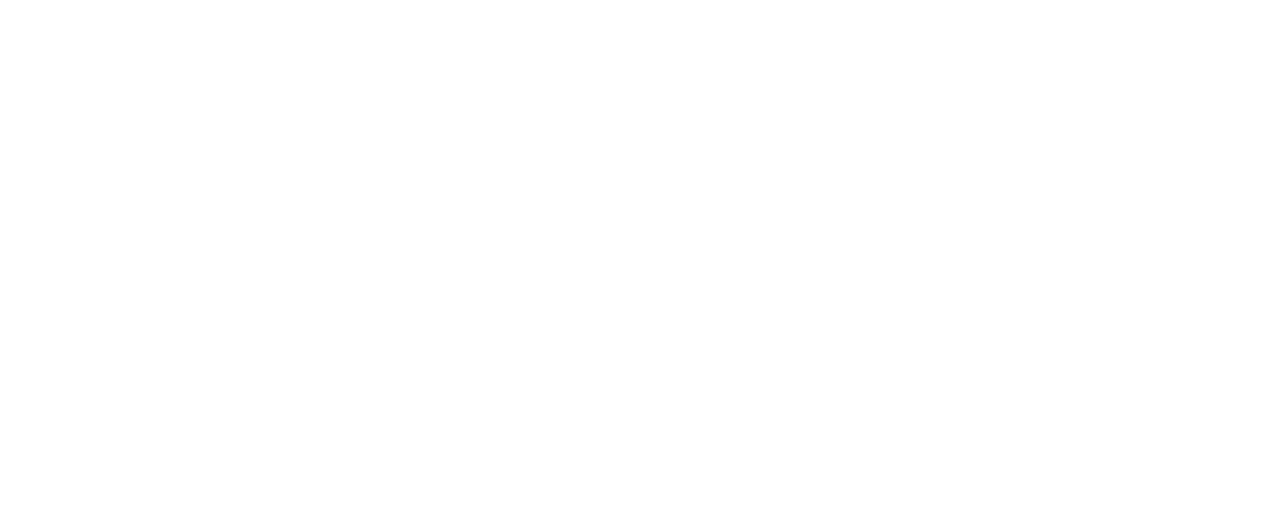
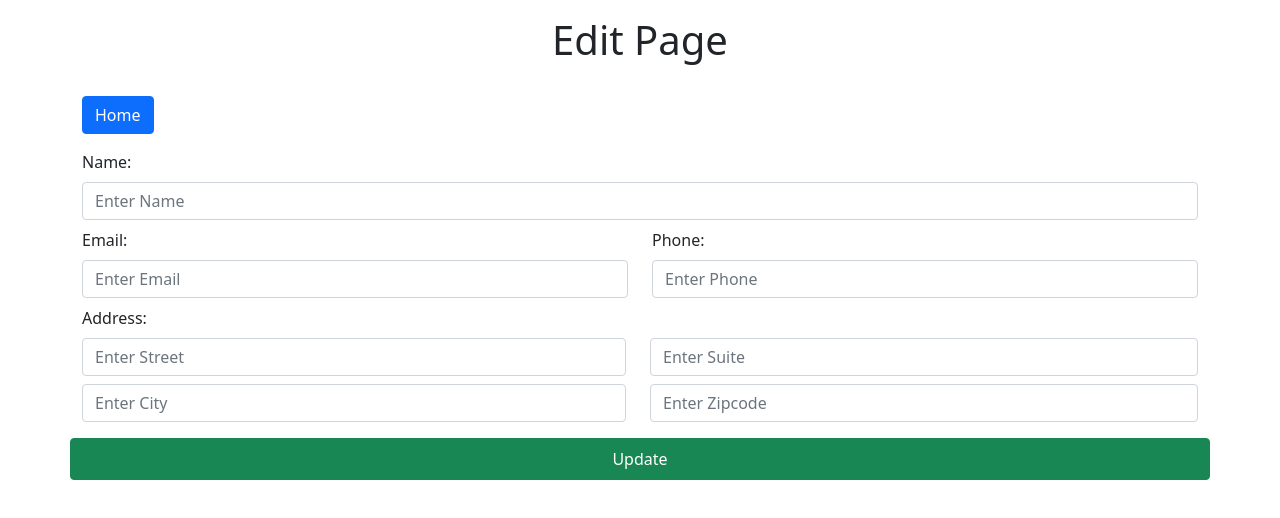
Before and after one commit to Fayis-PV/ReactJS_Fake_Rest_API, a React (Create React App) app: page /user-edit/1 in a window 1280 px wide. Before the commit this address had no page. Shown: the top 518 px of the page. Built offline with nearby package versions, Linux system fonts and the light colour scheme; no server answers.

Commit message:
Updated: Update, Delete functions

```diff
--- a/src/Components/Create.js
+++ b/src/Components/Create.js
@@ -1,11 +1,15 @@
 import axios from 'axios'
-import React, { useState } from 'react'
-import { Link } from 'react-router-dom'
+import React, { useEffect, useState } from 'react'
+import { Link, useNavigate } from 'react-router-dom'
 
-const Create = () => {
-    // const navigate = useNavigate()
+const Create = ({data=null}) => {
+    const navigate = useNavigate()
     const [formData, setFormData] = useState({})
-
+    useEffect(() => {
+      if (data !== null){
+        setFormData(data);
+      }
+    },[data])
 
     const handleChange = (e) => {
       const {name, value} = e.target;
@@ -35,46 +39,50 @@ const Create = () => {
       .then((response)=>{
         if (response.status === 201){
           console.log('User Successfully Created')
+          console.log(response.data);
+
+          data?  navigate(`/user/${data?.id}`) : navigate('/');
         }
       })
       .catch((error) => console.log(error))
     }
 
   return (
-    <div>
-      <h1>Create Page</h1>
+    <>
+      <h1 className='text-center p-3'>{data? 'Edit Page':'Create Page'}</h1>
       <Link to={'/'} className='my-2 btn btn-primary float-right'>Home</Link>
       <form method="post" className='row' onSubmit={handleSubmit}>
         <div className='form-group mt-2'>
             <label htmlFor="name" className='form-label'>Name: </label>
-            <input type="text" name="name" id="name" className='form-control' placeholder='Enter Name' onChange={handleChange} />
+            <input type="text" name="name" id="name" className='form-control' value={formData?.name} placeholder='Enter Name' onChange={handleChange} />
         </div>
         <div className='form-group col-sm-6 mt-2'>
             <label htmlFor="name" className='form-label'>Email: </label>
-            <input type="email" name="email" id="email" className='form-control' placeholder='Enter Email' onChange={handleChange} />
+            <input type="email" name="email" id="email" className='form-control' value={formData?.email} placeholder='Enter Email' onChange={handleChange} />
         </div>
         <div className='form-group col-sm-6 mt-2'>
             <label htmlFor="name" className='form-label'>Phone: </label>
-            <input type="text" name="phone" id="phone" className='form-control' placeholder='Enter Phone' onChange={handleChange} />
+            <input type="text" name="phone" id="phone" className='form-control' value={formData?.phone} placeholder='Enter Phone' onChange={handleChange} />
         </div>
-        <div className='form-group mt-2 row'>
+        <div className='form-group mt-2 row pe-0'>
             <label htmlFor="name" className='form-label'>Address: </label>
-            <div className='col-sm-6'>
-              <input type="text" name="street" id="street" className='form-control' placeholder='Enter Street' onChange={handleAddressChange} />
+            <div className='col-sm-6 pe-2'>
+              <input type="text" name="street" id="street" className='form-control' value={formData?.address?.street} placeholder='Enter Street' onChange={handleAddressChange} />
             </div>
-            <div className='col-sm-6'>
-              <input type="text" name="suite" id="suite" className='form-control' placeholder='Enter Suite' onChange={handleAddressChange} />
+            <div className='col-sm-6 pe-0 ps-3'>
+              <input type="text" name="suite" id="suite" className='form-control' value={formData?.address?.suite} placeholder='Enter Suite' onChange={handleAddressChange} />
             </div>
-            <div className='col-sm-6 mt-2'>
-              <input type="text" name="city" id="city" className='form-control' placeholder='Enter City' onChange={handleAddressChange} />
+            <div className='col-sm-6 mt-2 pe-2'>
+              <input type="text" name="city" id="city" className='form-control' value={formData?.address?.city} placeholder='Enter City' onChange={handleAddressChange} />
             </div>
-            <div className='col-sm-6 mt-2'>
-              <input type="text" name="zipcode" id="zipcode" className='form-control' placeholder='Enter Zipcode' onChange={handleAddressChange} />
+            <div className='col-sm-6 mt-2 pe-0 ps-3'>
+              <input type="text" name="zipcode" id="zipcode" className='form-control' value={formData?.address?.zipcode} placeholder='Enter Zipcode' onChange={handleAddressChange} />
             </div>
         </div>
-        <button type='submit' className='btn btn-success my-3 py-2 px-4'>Create</button>
+        <button type='submit' className='btn btn-success my-3 py-2 px-4'>{data? 'Update' : 'Create'}</button>
       </form>
-    </div>
+
+    </>
 
   )
 }
--- a/src/Components/Detail.js
+++ b/src/Components/Detail.js
@@ -9,7 +9,7 @@ const Detail = () => {
         fetch(`https://jsonplaceholder.typicode.com/users/${id}`)
         .then(response => response.json())
         .then(json => setData(json))
-    },[])
+    },[id])
 
   return (
     <>
--- /dev/null
+++ b/src/Components/Edit.js
@@ -0,0 +1,20 @@
+import React, { useEffect, useState } from 'react'
+import { useParams } from 'react-router-dom'
+import Create from './Create'
+
+const Edit = () => {
+    const {id} = useParams()
+    const [data, setData] = useState({})
+    useEffect(() => {
+        fetch(`https://jsonplaceholder.typicode.com/users/${id}`)
+        .then(response => response.json())
+        .then(json => setData(json))
+    },[id])
+  return (
+    <>
+      <Create data={data} />
+    </>
+  )
+}
+
+export default Edit
--- a/src/Components/List.js
+++ b/src/Components/List.js
@@ -4,18 +4,28 @@ import { Link } from 'react-router-dom';
 
 const List = () => {
     const [data, setData] = useState([])
+    const [deleteId, setDeleteId] = useState(null)
     useEffect(() => {
         axios.get('https://jsonplaceholder.typicode.com/users/')
         .then(response => setData(response.data))
         .then(res => console.log(res))
     },[]);
     console.log(data);
+    const handleDelete = async () => {
+      await axios.delete(`https://jsonplaceholder.typicode.com/users/${deleteId}`)
+      .then((response) => {
+        setData(data.filter(user => user.id !== deleteId));
+        console.log(response)
+        document.getElementById('closeModalButton').click();
+      });
+      setDeleteId(null);
+    };
 
   return (
     <>
       <h1 className='text-center p-5'>CRUD Table View</h1>
       <Link to={'/create'} className='mb-5 btn btn-primary float-right'>Create</Link>
-      <table class="table">
+      <table className="table">
         <thead>
             <tr>
             <th scope="col">Name</th>
@@ -36,14 +46,31 @@ const List = () => {
                 <td>{user?.email}</td>
                 <td>{user?.address?.street}, {user?.address?.suite}, {user?.address?.city} - {user?.address?.zipcode}</td>
                 <td style={{width: '40px'}}><Link to={`user/${user?.id}`} className='btn btn-warning'>View</Link></td>
-                <td style={{width: '30px'}}><button className='btn btn-success'>Edit</button></td>
-                <td style={{width: '50px'}}><button className='btn btn-danger'>Delete</button></td>
+                <td style={{width: '30px'}}><Link to={`user-edit/${user?.id}`} className='btn btn-success'>Edit</Link></td>
+                <td style={{width: '50px'}}><button className='btn btn-danger' data-bs-toggle="modal" data-bs-target="#deleteModal" onClick={()=> setDeleteId(user?.id)}>Delete</button></td>
             </tr>
           )})}
 
 
         </tbody>
         </table>
+        <div className="modal fade" id="deleteModal" tabindex="1" aria-labelledby="deleteModalLabel" aria-hidden="true">
+            <div className="modal-dialog modal-dialog-centered">
+                <div className="modal-content">
+                    <div className="modal-header bg-danger text-white">
+                        <h5 className="modal-title" id="deleteModalLabel">Confirm Deletion</h5>
+                        <button type="button" id="closeModalButton" className="btn-close btn-close-white" data-bs-dismiss="modal" aria-label="Close"></button>
+                    </div>
+                    <div className="modal-body">
+                        <p className="mb-0">Are you sure you want to delete this item? This action cannot be undone.</p>
+                    </div>
+                    <div className="modal-footer">
+                        <button type="button" className="btn btn-secondary" data-bs-dismiss="modal">Cancel</button>
+                        <button type="button" className="btn btn-danger" id="confirmDelete" onClick={handleDelete}>Delete</button>
+                    </div>
+                </div>
+            </div>
+        </div>
     </>
   )
 }
--- a/src/Router.js
+++ b/src/Router.js
@@ -3,6 +3,7 @@ import List from './Components/List'
 import Create from './Components/Create'
 import Detail from './Components/Detail'
 import { BrowserRouter, Routes, Route } from 'react-router-dom'
+import Edit from './Components/Edit'
 
 const Router = () => {
   return (
@@ -12,6 +13,7 @@ const Router = () => {
           <Route index element={<List />} />
           <Route path='create' element={<Create />} />
           <Route path="/user/:id" element={<Detail />} />
+          <Route path="/user-edit/:id" element={<Edit />} />
         </Routes>
       </BrowserRouter>
 
```
